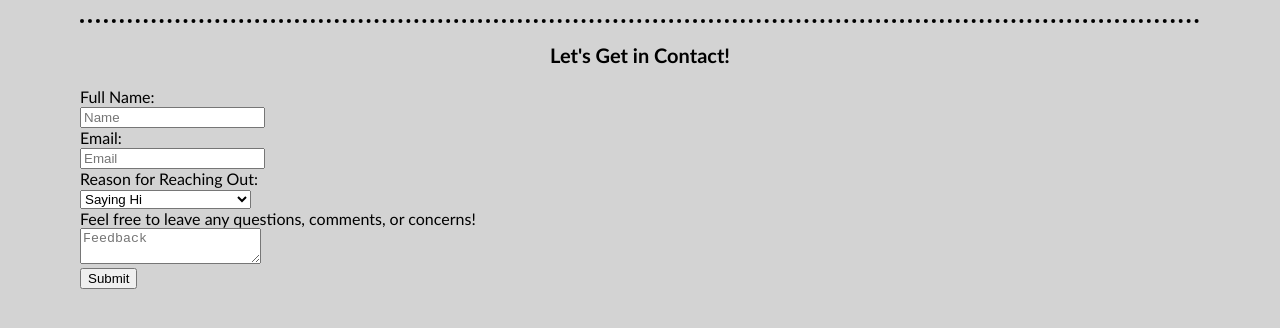
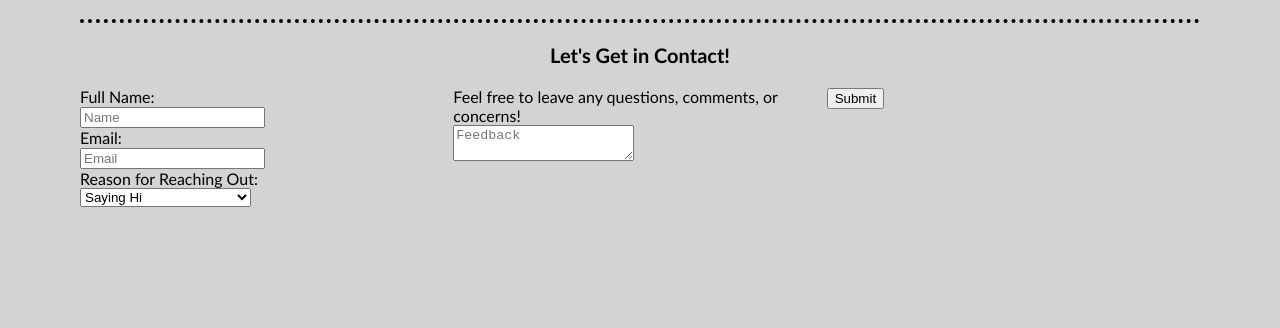
Before and after one commit to ZacharyBaur/mi349_blog, a plain HTML site: page contact.html in a window 1280 px wide. Shown: the part 256-584 px from the top of the page. Drawn offline with Linux system fonts and the light colour scheme.

Commit message:
got flexbox to work by addidng display: flex; to the form element instead of the id.

```diff
--- a/contact.html
+++ b/contact.html
@@ -13,7 +13,6 @@
             <h1>Rippin' in the Mitten</h1>
             <nav>
                 <h2><a href=index.html>Home</a> | <a href=about.html>About</a> | <a href=contact.html>Contact</a></h2>
-
             </nav>
         </header>
     </section>
@@ -21,8 +20,8 @@
         <h3>Let's Get in Contact!</h3>
     </div>
     <div id="contact-form">
-        <form name="contact" netlify>
-            <div id="col1"></div>
+        <form name="contact" id="contact" netlify>
+            <div id="col1">
                 <label for="fname">Full Name:</label><br>
                 <input type="text" id="fname" name="fname" placeholder="Name"><br>
                 <label for="email">Email:</label><br>
--- a/styles.css
+++ b/styles.css
@@ -99,3 +99,11 @@ p {
     margin: 0 auto;
     text-align: center;
 }
+
+#contact {
+    display: flex;
+}
+
+#col1, #col2, #col3 {
+    flex: 1;
+}
```
